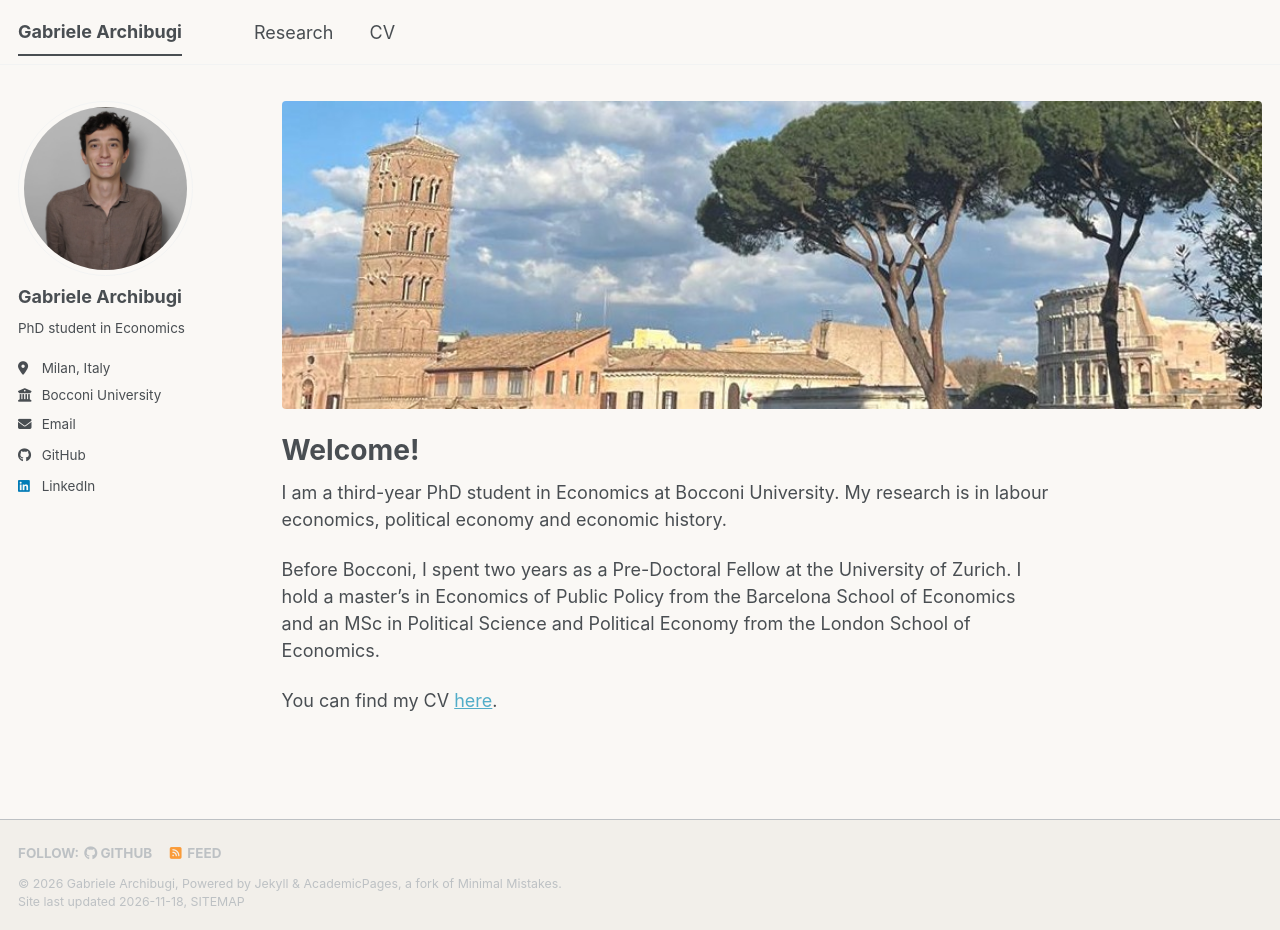
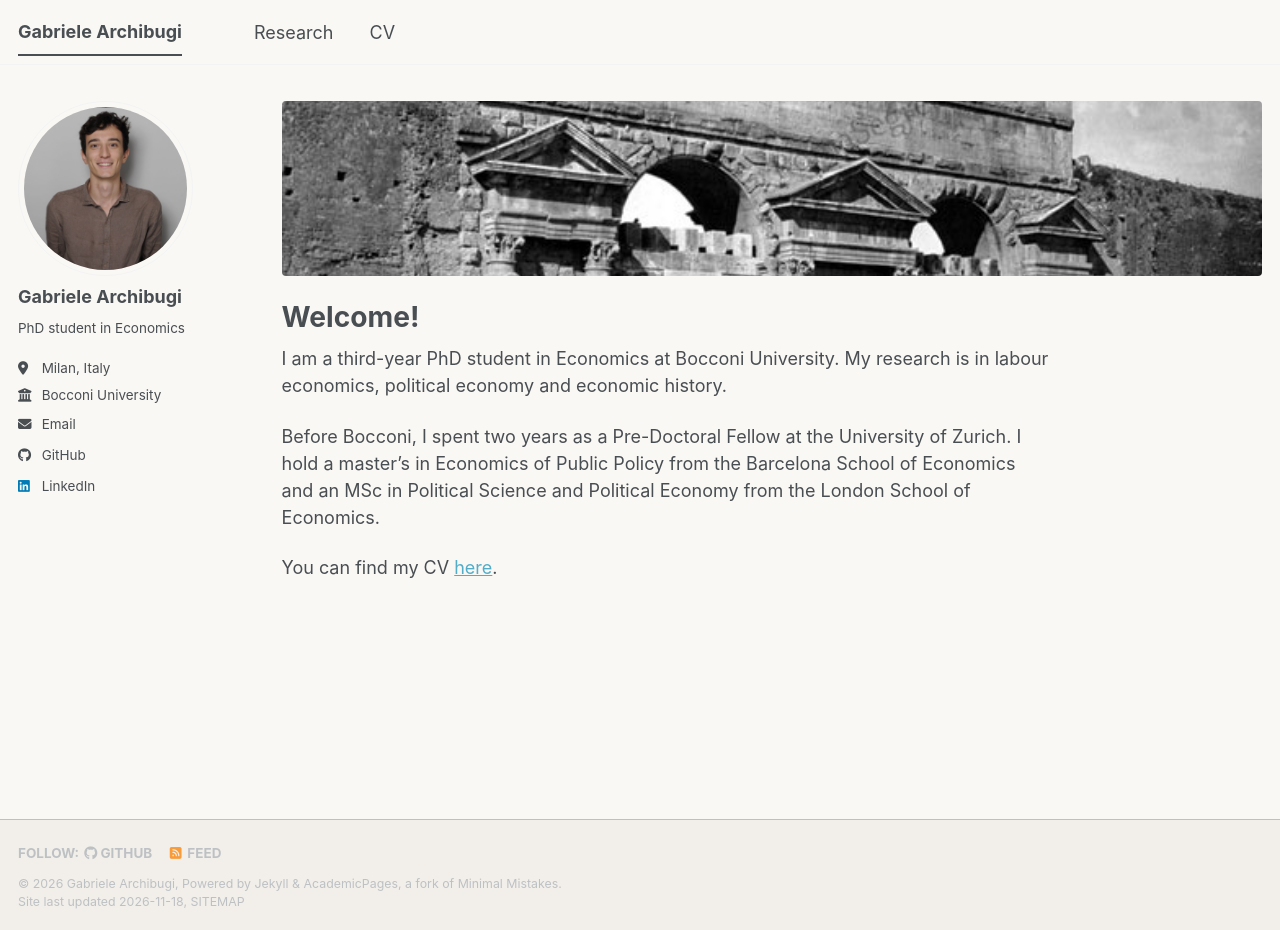
Before and after one commit to garchibugi/garchibugi.github.io, a Jekyll site: the page built from _pages/about.md, in a window 1280 px wide and 930 px high. Built offline with Jekyll 4.4.1, drawn with Linux system fonts in a browser that asks for light colours; a script bundle is joined from its source files by our own code; a style sheet for code colours, icons or effects is not loaded.

Commit message:
Porta Maggiore banner at the same height as the avatar
Co-Authored-By: Claude Opus 5.5 <noreply@anthropic.com>

```diff
--- a/_config.yml
+++ b/_config.yml
@@ -16,8 +16,8 @@ description              : &description "Gabriele Archibugi, PhD student in Econ
 url                      : https://garchibugi.github.io
 baseurl                  : ""
 repository               : "garchibugi/garchibugi.github.io"
-banner_image             : "banner_colosseum.jpg" # wide picture shown under the top menu; put the file in /images/ and write its name here
-banner_alt               : "Pine trees and the Colosseum seen from the Palatine Hill" # short description of the picture
+banner_image             : "banner_porta_maggiore.jpg" # wide picture shown under the top menu; put the file in /images/ and write its name here
+banner_alt               : "Porta Maggiore in Rome, nineteenth-century photograph" # short description of the picture
 
 author:
   # Biographic information
--- a/_sass/layout/_banner.scss
+++ b/_sass/layout/_banner.scss
@@ -18,9 +18,11 @@
     border-radius: $border-radius;
   }
 
-  // The picture keeps its own proportions, so crop it to the shape you want.
+  // Same height as the sidebar avatar, which is the sidebar width up to 175px.
   img {
-    height: auto;
+    aspect-ratio: 5.15;
+    max-height: 175px;
+    object-fit: cover;
   }
 
   .site-banner__placeholder {
```
Also changed, not shown: images/banner_porta_maggiore.jpg (added).
